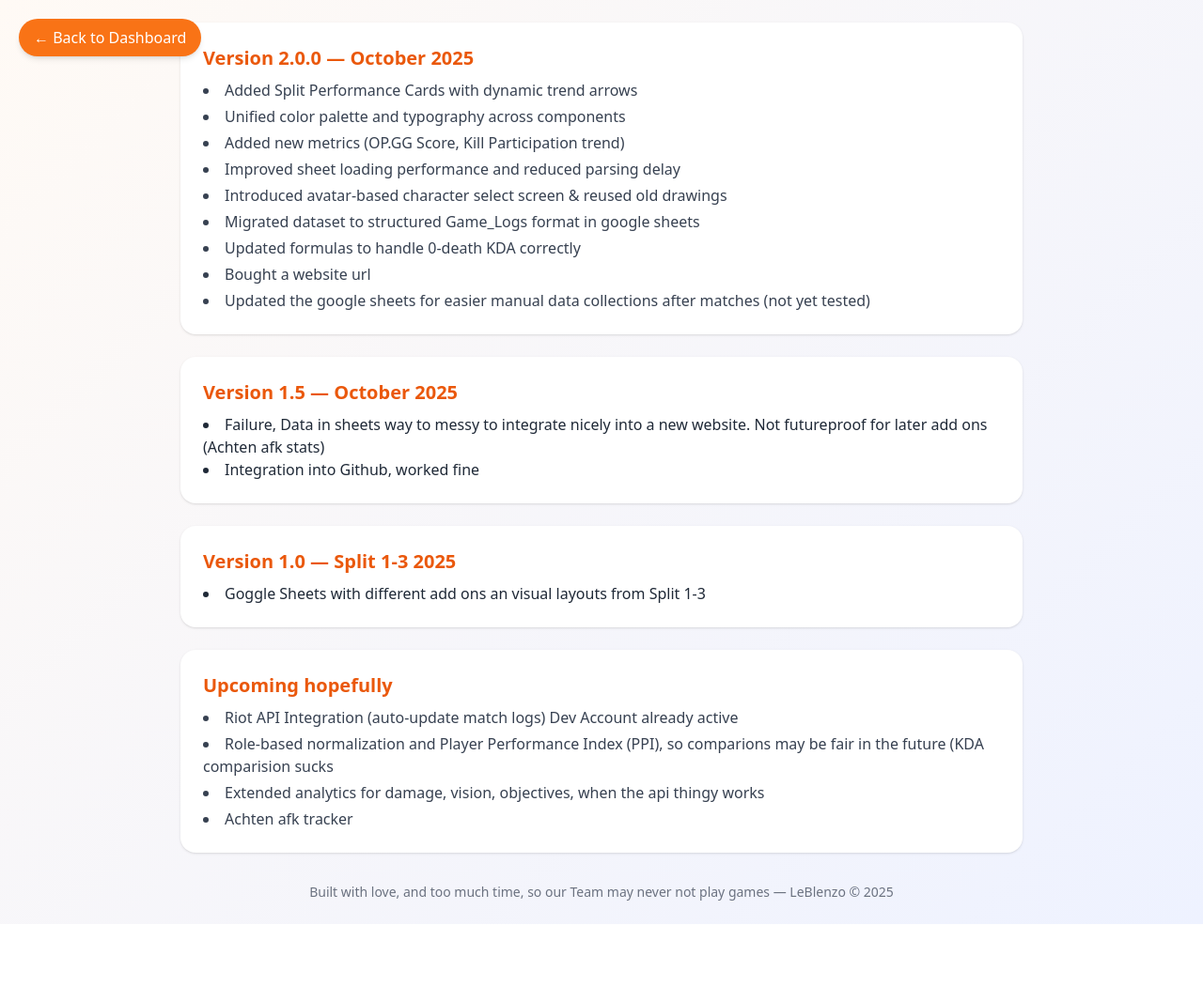
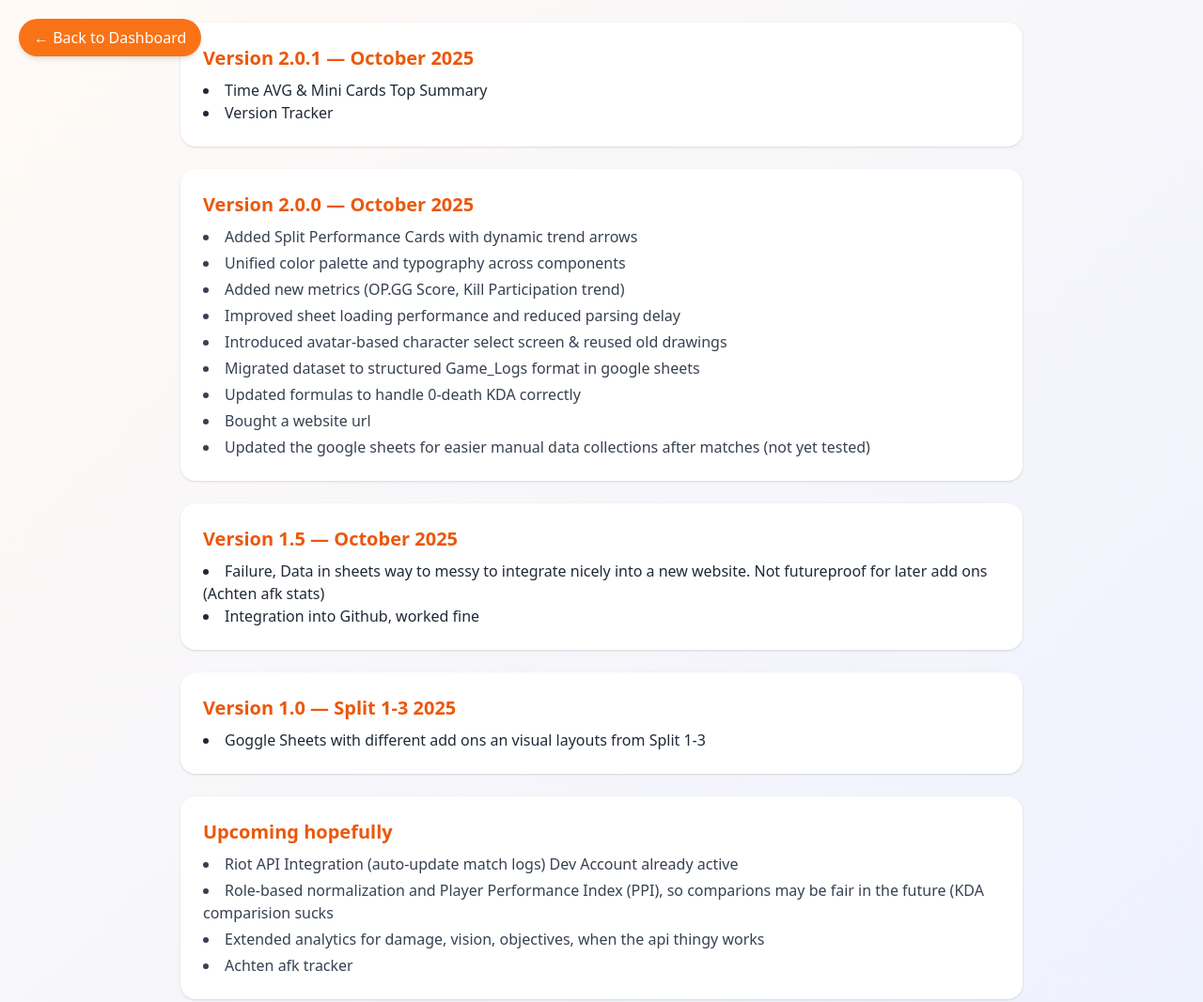
Before and after one commit to agostinikenzo-hub/LesNubs-v2, a plain HTML site: page changelog.html in a window 1280 px wide. Shown: the top 1067 px of the page at 94% size. Before the commit the page ends 984 px from the top, so only its background shows below. Drawn offline with nearby package versions, Linux system fonts and the light colour scheme.

Commit message:
Update changelog.html

```diff
--- a/changelog.html
+++ b/changelog.html
@@ -27,7 +27,16 @@
 
 
   <main class="max-w-4xl w-full space-y-6">
-    <section class="bg-white p-6 rounded-2xl shadow">
+
+   <section class="bg-white p-6 rounded-2xl shadow">
+      <h2 class="text-xl font-bold text-orange-600 mb-2">Version 2.0.1 — October 2025</h2>
+      <li> Time AVG & Mini Cards Top Summary</li>
+      <li> Version Tracker</li>
+      <ul class="list-disc list-inside text-gray-700 space-y-1">
+      </ul>
+    </section>
+
+   <section class="bg-white p-6 rounded-2xl shadow">
       <h2 class="text-xl font-bold text-orange-600 mb-2">Version 2.0.0 — October 2025</h2>
       <ul class="list-disc list-inside text-gray-700 space-y-1">
         <li> Added Split Performance Cards with dynamic trend arrows</li>
@@ -37,8 +46,8 @@
         <li> Introduced avatar-based character select screen & reused old drawings</li>
         <li> Migrated dataset to structured Game_Logs format in google sheets</li>
         <li> Updated formulas to handle 0-death KDA correctly</li>
-        <li>Bought a website url</li>
-        <li>Updated the google sheets for easier manual data collections after matches (not yet tested)</li>
+        <li> Bought a website url</li>
+        <li> Updated the google sheets for easier manual data collections after matches (not yet tested)</li>
       </ul>
     </section>
 
```
